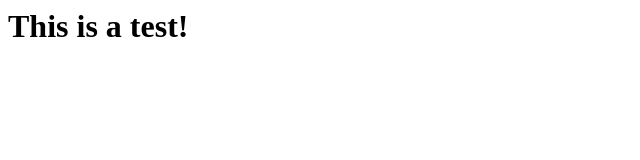
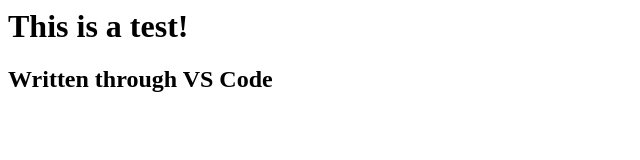
Before and after one commit to satyadeb2000/satyadeb2000.github.io, a plain HTML site: page index.html in a window 1280 px wide. Shown: the whole page, without its empty margins (0-640 px from the left). Drawn offline with Linux system fonts and the light colour scheme.

Commit message:
Blog Updated

```diff
--- a/index.html
+++ b/index.html
@@ -1 +1,2 @@
 <h1>This is a test!</h1>
+<h2>Written through VS Code</h2>
```
